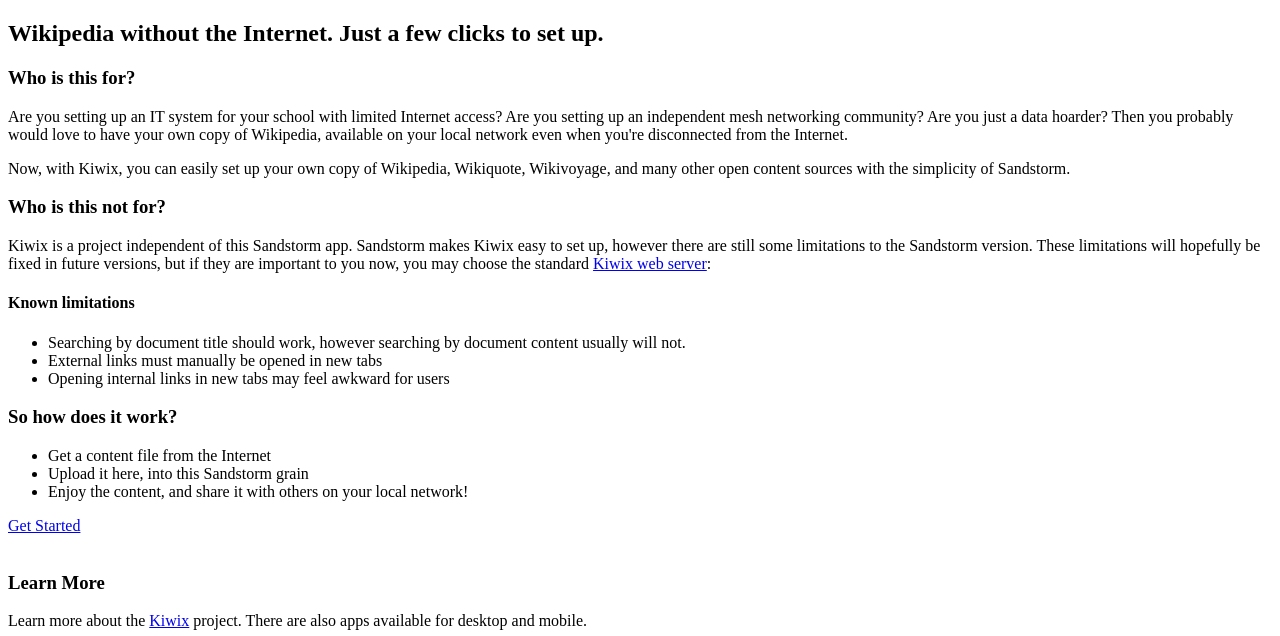
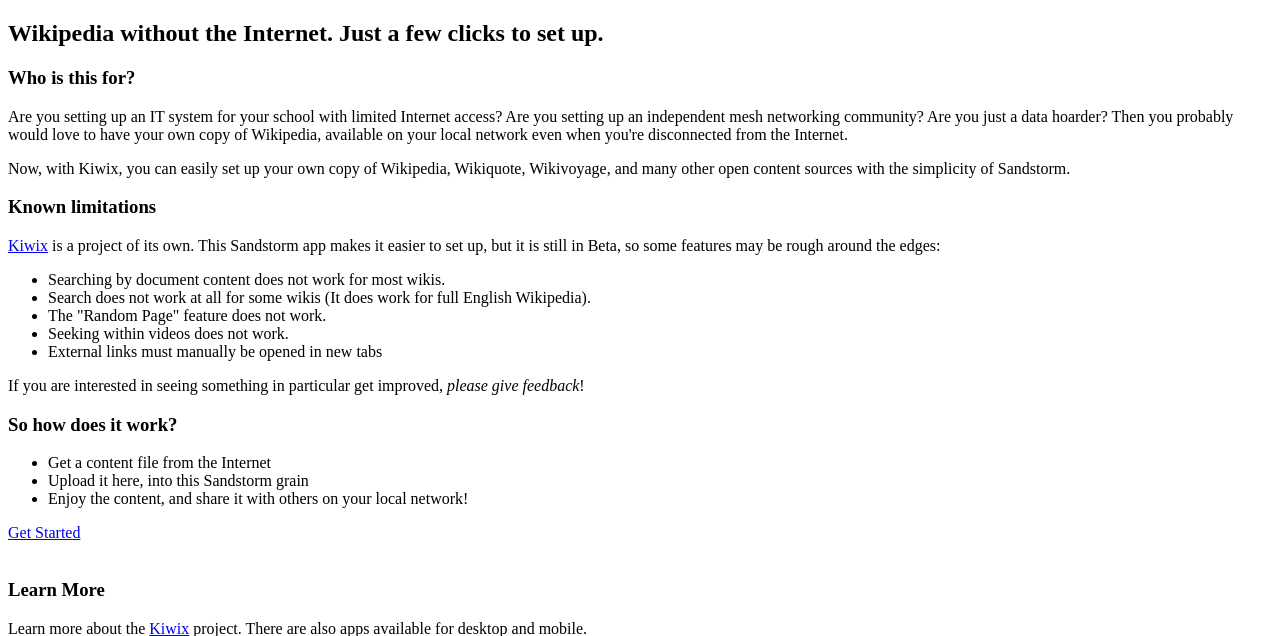
Before and after one commit to orblivion/KiwixSandstorm, a Flask app: template zim_uploader/uploader/templates/index.html in a window 1280 px wide. Shown: the part 290-926 px from the top of the page. Run offline with Flask 2, Linux system fonts and the light colour scheme; the template is opened without the code that fills it, so the values that code supplies are empty; some libraries are stand-ins or nearby versions.

Commit message:
Update known limitations

```diff
--- a/zim_uploader/uploader/templates/index.html
+++ b/zim_uploader/uploader/templates/index.html
@@ -45,16 +45,20 @@
             <p>Are you setting up an IT system for your school with limited Internet access? Are you setting up an independent mesh networking community? Are you just a data hoarder? Then you probably would love to have your own copy of Wikipedia, available on your local network even when you're disconnected from the Internet.</p>
 
             <p>Now, with Kiwix, you can easily set up your own copy of Wikipedia, Wikiquote, Wikivoyage, and many other open content sources with the simplicity of Sandstorm.</p>
-            <h3>Who is this not for?</h3>
 
-            <p>Kiwix is a project independent of this Sandstorm app. Sandstorm makes Kiwix easy to set up, however there are still some limitations to the Sandstorm version. These limitations will hopefully be fixed in future versions, but if they are important to you now, you may choose the standard <a href="http://wiki.kiwix.org/wiki/Features#Web_server" target="_blank" rel="noopener noreferrer">Kiwix web server</a>:</p>
+            <h3>Known limitations</h3>
 
-            <h4>Known limitations</h4>
+            <p><a href="http://wiki.kiwix.org/wiki/Features#Web_server" target="_blank" rel="noopener noreferrer">Kiwix</a> is a project of its own. This Sandstorm app makes it easier to set up, but it is still in Beta, so some features may be rough around the edges:</p>
+
             <ul>
-                <li>Searching by document title should work, however searching by document content usually will not.</li>
+                <li>Searching by document content does not work for most wikis.</li>
+                <li>Search does not work at all for some wikis (It does work for full English Wikipedia).</li>
+                <li>The "Random Page" feature does not work.</li>
+                <li>Seeking within videos does not work.</li>
                 <li>External links must manually be opened in new tabs</li>
-                <li>Opening internal links in new tabs may feel awkward for users</li>
             </ul>
+
+            <p>If you are interested in seeing something in particular get improved, <em>please give feedback</em>!</p>
 
             <h3>So how does it work?</h3>
             <ul>
```
Also changed, not shown: .sandstorm/description.md.
